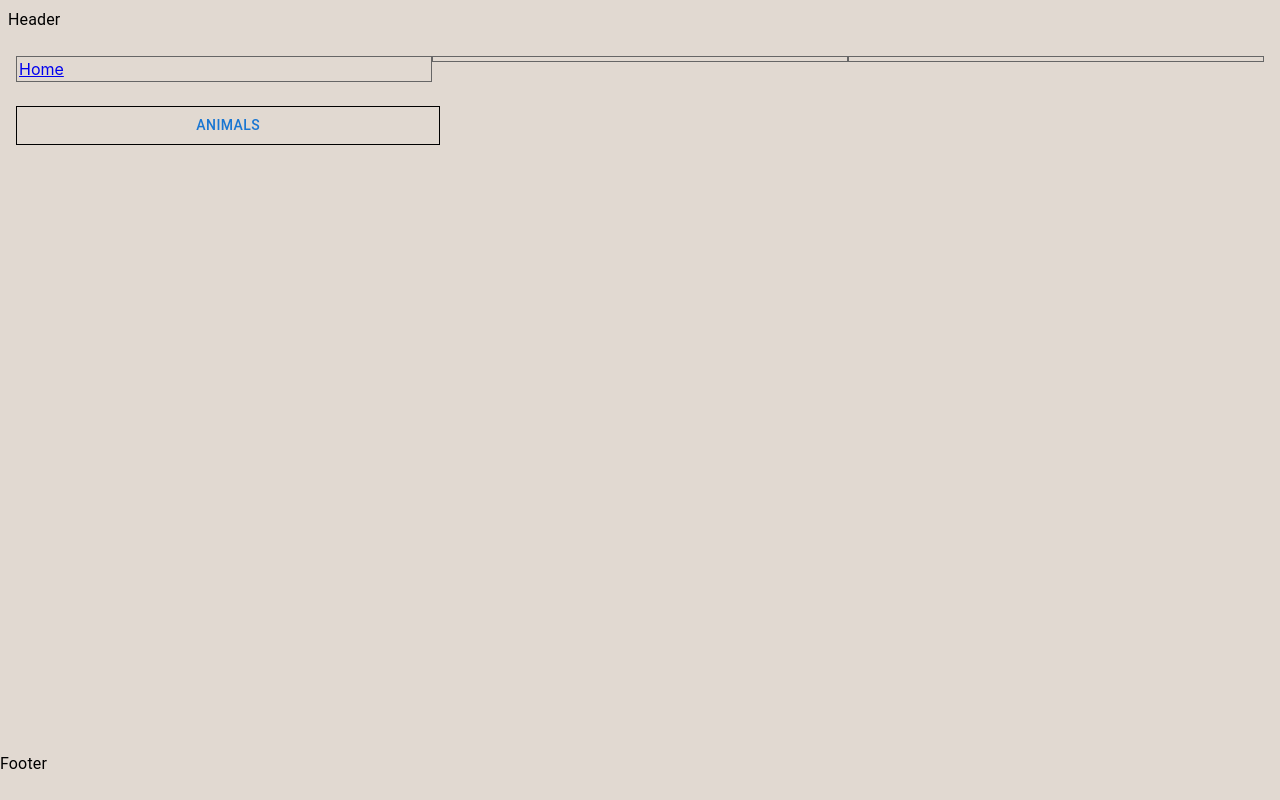
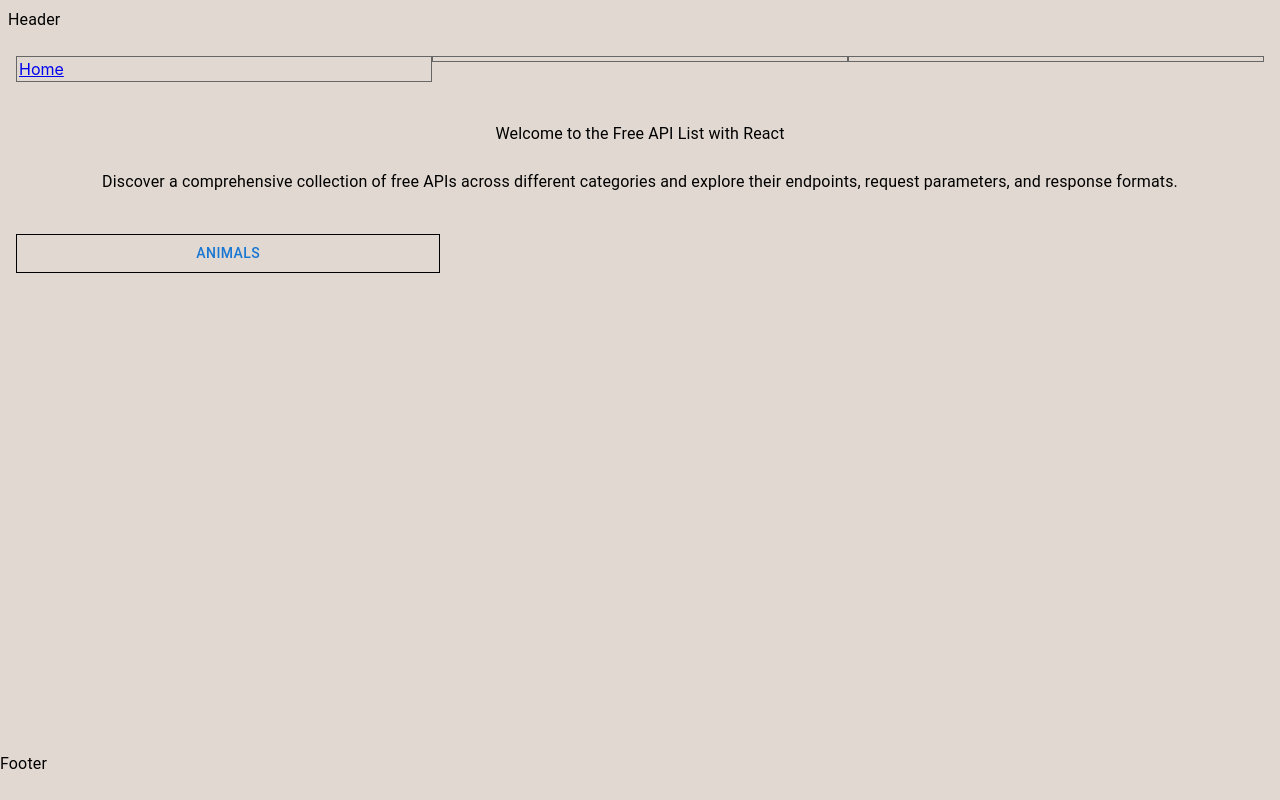
Before and after one commit to Curtis-Thomas/free-api-list-with-react, a React (Create React App) app: page / in a window 1280 px wide. Built offline with nearby package versions, Linux system fonts and the light colour scheme.

Commit message:
feat: add home page info

```diff
--- a/src/core/main/Main.js
+++ b/src/core/main/Main.js
@@ -1,4 +1,4 @@
-import { Box } from "@mui/material";
+import { Box, Typography } from "@mui/material";
 
 import BtnRouting from "./BtnRouting";
 import NavBar from "./navigation/NavBar";
@@ -7,6 +7,14 @@ const Main = () => {
   return (
     <Box>
       <NavBar />
+      <Box sx={{ textAlign: "center", marginBottom: 5, marginTop: 5 }}>
+        <Typography>
+          Welcome to the Free API List with React <br />
+          <br /> Discover a comprehensive collection of free APIs across
+          different categories and explore their endpoints, request parameters,
+          and response formats.
+        </Typography>
+      </Box>
 
       <Box>
         <BtnRouting btnName="Animals" navigateTo="/AnimalsDash" />
```
